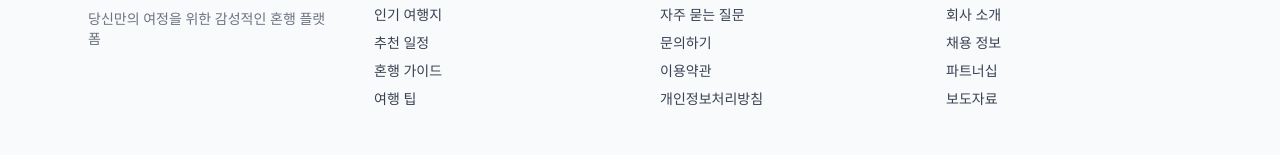
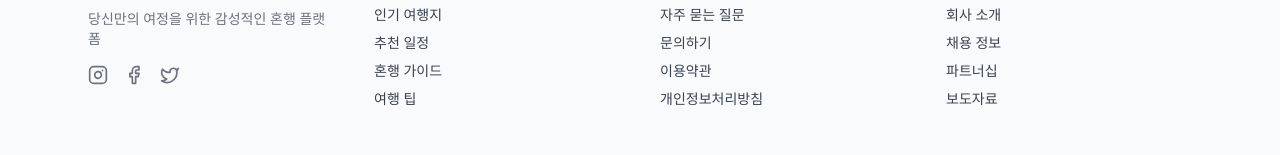
Before and after one commit to devyuu08/loneleap, a React (Vite) app: page / in a window 1280 px wide. Shown: the part 1577-1732 px from the top of the page. Built offline with nearby package versions, Linux system fonts and the light colour scheme; no server answers; the database is empty.

Commit message:
feat: Lucide 기반 소셜 아이콘 포함 푸터 완성

```diff
--- a/src/components/layout/Footer.jsx
+++ b/src/components/layout/Footer.jsx
@@ -1,8 +1,10 @@
+import { Instagram, Facebook, Twitter } from "lucide-react";
+
 export default function Footer() {
   return (
     <footer className="bg-gray-50 text-gray-700 text-sm border-t">
       <div className="max-w-6xl mx-auto px-6 py-12 grid grid-cols-1 md:grid-cols-4 gap-10">
-        {/* 브랜드 소개 */}
+        {/* 브랜드 소개 + 소셜 */}
         <div>
           <h3 className="font-heading text-xl font-bold text-gray-900 mb-2">
             LoneLeap
@@ -11,14 +13,14 @@ export default function Footer() {
             당신만의 여정을 위한 감성적인 혼행 플랫폼
           </p>
           <div className="flex space-x-4 text-gray-500">
-            <a href="#">
-              <i className="fab fa-instagram" />
+            <a href="#" aria-label="Instagram">
+              <Instagram className="w-5 h-5 hover:text-gray-700 transition" />
             </a>
-            <a href="#">
-              <i className="fab fa-facebook-f" />
+            <a href="#" aria-label="Facebook">
+              <Facebook className="w-5 h-5 hover:text-gray-700 transition" />
             </a>
-            <a href="#">
-              <i className="fab fa-twitter" />
+            <a href="#" aria-label="Twitter">
+              <Twitter className="w-5 h-5 hover:text-gray-700 transition" />
             </a>
           </div>
         </div>
```
